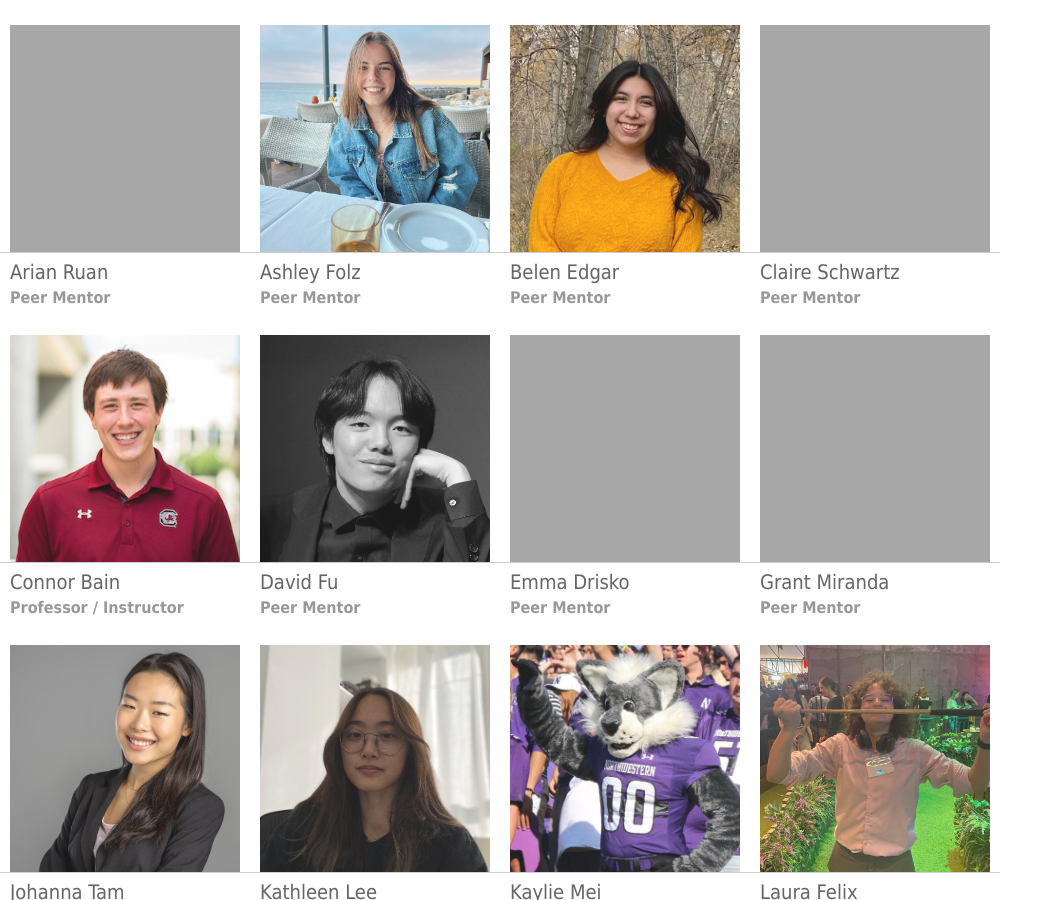
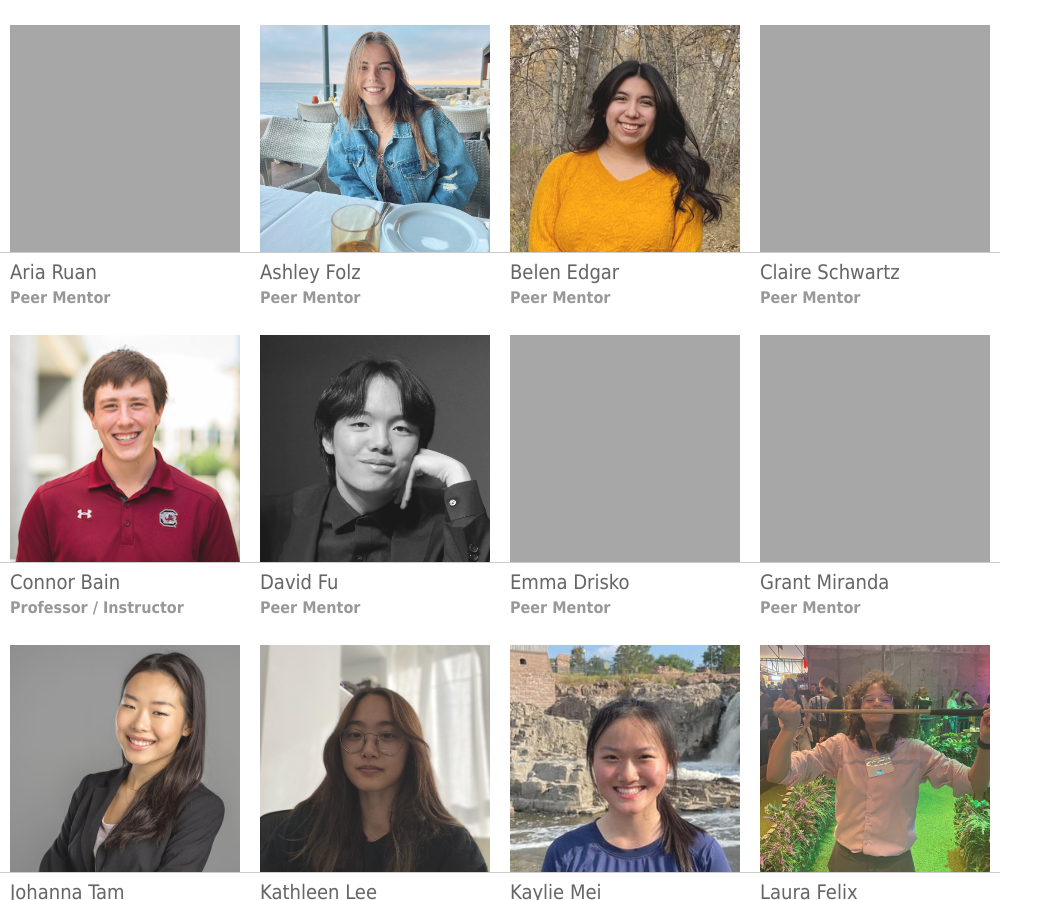
Before and after one commit to shhyou/bain-cs111-web-fork, a Jekyll site: the page built from pages/_resources/staff-directory.md, in a window 1280 px wide and 900 px high, scrolled down 605 px. Shown: the whole window, without its empty margins (0-1063 px from the left). Built offline with Jekyll 4.4.1, drawn with Linux system fonts in a browser that asks for light colours; some web fonts are replaced.

Commit message:
sd update

```diff
--- a/pages/_resources/staff-directory.md
+++ b/pages/_resources/staff-directory.md
@@ -31,8 +31,8 @@ ordering: 0
     <li><a><img alt="picture of Anya" src="{{site.url}}/assets/images/directory/anya.jpg">
         <span><h3>Anya Bardach</h3><h4>Peer Mentor</h4></span>
     </a></li>
-    <li><a><img alt="picture of Arian" src="{{site.url}}/assets/images/directory/aria.jpg">
-        <span><h3>Arian Ruan</h3><h4>Peer Mentor</h4></span>
+    <li><a><img alt="picture of Aria" src="{{site.url}}/assets/images/directory/aria.jpg">
+        <span><h3>Aria Ruan</h3><h4>Peer Mentor</h4></span>
     </a></li>
     <li><a><img alt="picture of Ashely" src="{{site.url}}/assets/images/directory/ashley.jpg">
         <span><h3>Ashley Folz</h3><h4>Peer Mentor</h4></span>
```
Also changed, not shown: assets/images/directory/aanand.jpg, assets/images/directory/filler.jpg (added), assets/images/directory/kaylie.jpg, assets/images/directory/xian.jpg.
